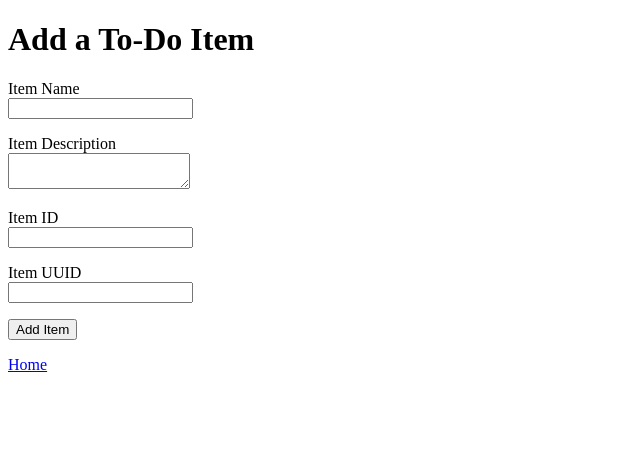
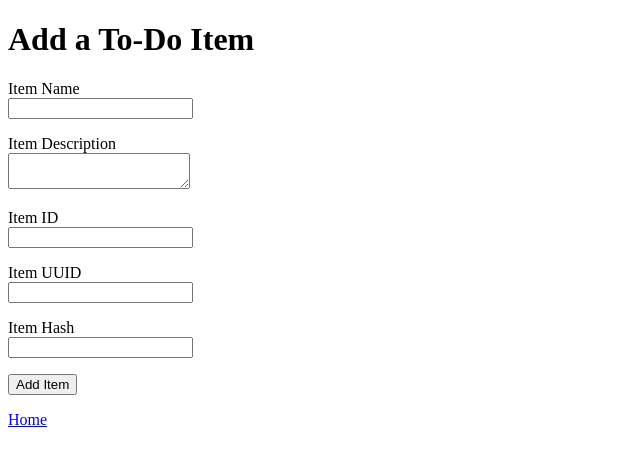
Before and after one commit to saicharitharegala-star/Tutorial, a Flask app: page /todo in a window 1280 px wide. Shown: the top 466 px of the page, without its empty margins (0-640 px from the left). Run offline with Flask 3, Linux system fonts and the light colour scheme.

Commit message:
Add Item Hash field to To-Do form

```diff
--- a/frontend/templates/todo.html
+++ b/frontend/templates/todo.html
@@ -32,6 +32,10 @@
             <label for="itemUUID">Item UUID</label><br>
             <input id="itemUUID" name="itemUUID" type="text">
         </p>
+         <p>
+            <label for="itemHash">Item Hash</label><br>
+            <input id="itemHash" name="itemHash" type="text">
+        </p>
 
         <button type="submit">Add Item</button>
     </form>
```
